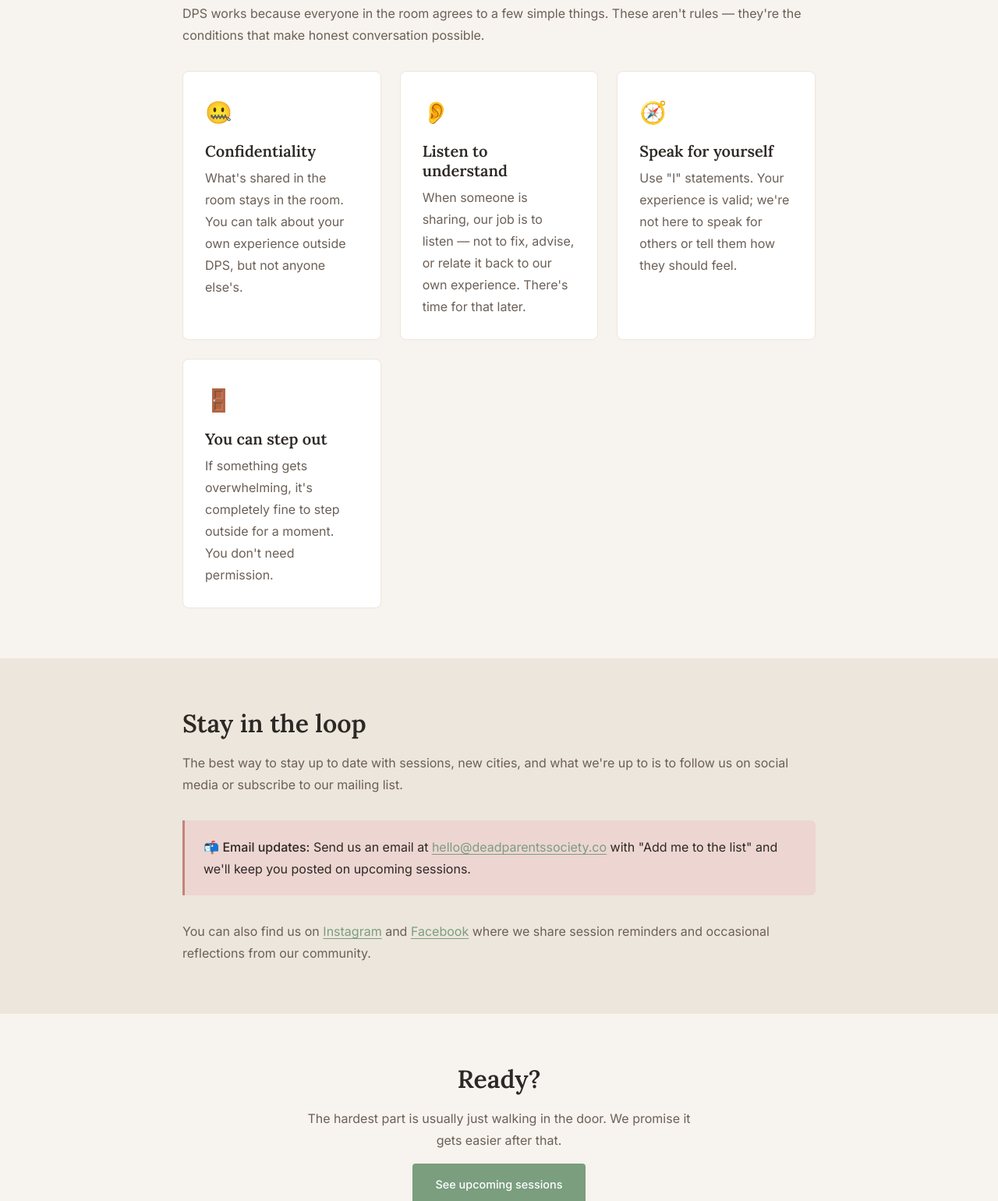
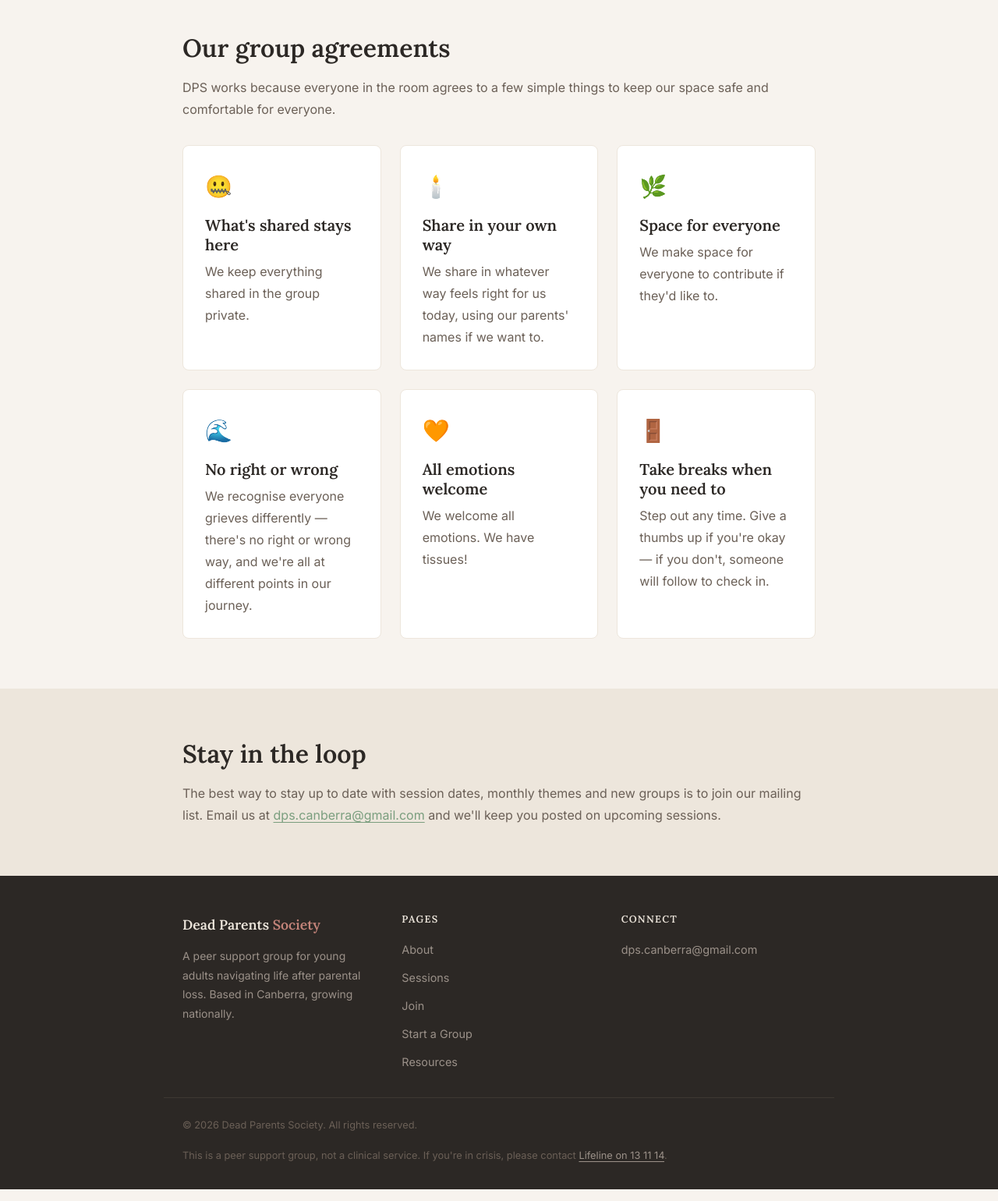
Before and after one commit to delatee/deadparentssociety.co, a plain HTML site: page join.html in a window 1280 px wide. Shown: the part 1260-2800 px from the top of the page at 78% size. Drawn offline with Linux system fonts and the light colour scheme.

Commit message:
Revised AI generated content for join.html
Updated the content on the join page to clarify group details and improve descriptions.

```diff
--- a/join.html
+++ b/join.html
@@ -4,7 +4,7 @@
   <meta charset="UTF-8" />
   <meta name="viewport" content="width=device-width, initial-scale=1.0" />
   <title>Join — Dead Parents Society</title>
-  <meta name="description" content="How to join Dead Parents Society. No application, no waiting list — just show up." />
+  <meta name="description" content="How to join Dead Parents Society" />
   <link rel="stylesheet" href="style.css" />
 </head>
 <body>
@@ -29,7 +29,7 @@
   <div class="container">
     <p class="hero-eyebrow">How to join</p>
     <h1>You're already welcome.</h1>
-    <p class="hero-lead">There's no application process, no waiting list, and no membership fee. If you've lost a parent and you're roughly in your 20s, you belong here.</p>
+    <p class="hero-lead">Our Canberra group is open for anyone to join at any time. If your parent or significant parental figure has died and you're aged 18 to approximately 30 then you are very welcome. We are not strict on the upper age limit and if there is enough interest we will set up a group for 30 to approximately 45 year olds so please let us know if that is you!</p>
   </div>
 </section>
 
@@ -49,24 +49,25 @@
         <div class="step-num">1</div>
         <div>
           <h3>Check the session calendar</h3>
-          <p>Head to the <a href="sessions.html">Sessions page</a> to find the next gathering near you. Sessions run monthly in Canberra, with more cities coming.</p>
+          <p>Head to the <a href="sessions.html">Sessions page</a> to find the next gathering near you. Sessions run monthly in Canberra, with more cities and online sessions coming soon.</p>
         </div>
       </div>
       <div class="step">
         <div class="step-num">2</div>
         <div>
-          <h3>Let us know you're coming (optional)</h3>
-          <p>You don't have to, but it helps us prepare the space. Drop us an email at <a href="mailto:hello@deadparentssociety.co">hello@deadparentssociety.co</a> or send us a message on Instagram or Facebook.</p>
+          <h3>Let us know you're coming and join our mailing list (optional)</h3>
+          <p>You don't have to, but it helps us prepare the space. Drop us an email at <a href="mailto:dps.canberra@gmail.com">dps.canberra@gmail.com</a> to let us know you're coming or to join our mailing list to be notified of each session.</p>
         </div>
       </div>
       <div class="step">
         <div class="step-num">3</div>
         <div>
           <h3>Show up</h3>
-          <p>That's it. Come as you are. Bring a friend if it helps, or come alone — lots of people do. Doors open 15 minutes before the session starts.</p>
+          <p>Come as you are. We provide a structured conversation exploring a new theme each month.</p>
         </div>
       </div>
     </div>
+    <p>Once you've attended a session you can join our WhatsApp group to stay connected to other members.</p>
   </div>
 </section>
 
@@ -80,28 +81,38 @@
 <section>
   <div class="container">
     <h2>Our group agreements</h2>
-    <p>DPS works because everyone in the room agrees to a few simple things. These aren't rules — they're the conditions that make honest conversation possible.</p>
+    <p>DPS works because everyone in the room agrees to a few simple things to keep our space safe and comfortable for everyone.</p>
 
     <div class="card-grid">
       <div class="card">
         <div class="card-icon">🤐</div>
-        <h3>Confidentiality</h3>
-        <p>What's shared in the room stays in the room. You can talk about your own experience outside DPS, but not anyone else's.</p>
+        <h3>What's shared stays here</h3>
+        <p>We keep everything shared in the group private.</p>
       </div>
       <div class="card">
-        <div class="card-icon">👂</div>
-        <h3>Listen to understand</h3>
-        <p>When someone is sharing, our job is to listen — not to fix, advise, or relate it back to our own experience. There's time for that later.</p>
+        <div class="card-icon">🕯️</div>
+        <h3>Share in your own way</h3>
+        <p>We share in whatever way feels right for us today, using our parents' names if we want to.</p>
       </div>
       <div class="card">
-        <div class="card-icon">🧭</div>
-        <h3>Speak for yourself</h3>
-        <p>Use "I" statements. Your experience is valid; we're not here to speak for others or tell them how they should feel.</p>
+        <div class="card-icon">🌿</div>
+        <h3>Space for everyone</h3>
+        <p>We make space for everyone to contribute if they'd like to.</p>
+      </div>
+      <div class="card">
+        <div class="card-icon">🌊</div>
+        <h3>No right or wrong</h3>
+        <p>We recognise everyone grieves differently — there's no right or wrong way, and we're all at different points in our journey.</p>
+      </div>
+      <div class="card">
+        <div class="card-icon">🧡</div>
+        <h3>All emotions welcome</h3>
+        <p>We welcome all emotions. We have tissues!</p>
       </div>
       <div class="card">
         <div class="card-icon">🚪</div>
-        <h3>You can step out</h3>
-        <p>If something gets overwhelming, it's completely fine to step outside for a moment. You don't need permission.</p>
+        <h3>Take breaks when you need to</h3>
+        <p>Step out any time. Give a thumbs up if you're okay — if you don't, someone will follow to check in.</p>
       </div>
     </div>
   </div>
@@ -111,22 +122,7 @@
 <section class="band">
   <div class="container">
     <h2>Stay in the loop</h2>
-    <p>The best way to stay up to date with sessions, new cities, and what we're up to is to follow us on social media or subscribe to our mailing list.</p>
-
-    <div class="callout">
-      <p>📬 <strong>Email updates:</strong> Send us an email at <a href="mailto:hello@deadparentssociety.co">hello@deadparentssociety.co</a> with "Add me to the list" and we'll keep you posted on upcoming sessions.</p>
-    </div>
-
-    <p style="margin-top: 1.5rem;">You can also find us on <a href="#">Instagram</a> and <a href="#">Facebook</a> where we share session reminders and occasional reflections from our community.</p>
-  </div>
-</section>
-
-<!-- CTA -->
-<section>
-  <div class="container" style="text-align: center; max-width: 560px;">
-    <h2>Ready?</h2>
-    <p>The hardest part is usually just walking in the door. We promise it gets easier after that.</p>
-    <a href="sessions.html" class="btn btn-primary">See upcoming sessions</a>
+    <p>The best way to stay up to date with session dates, monthly themes and new groups is to join our mailing list. Email us at <a href="mailto:dps.canberra@gmail.com">dps.canberra@gmail.com</a> and we'll keep you posted on upcoming sessions.</p>
   </div>
 </section>
 
@@ -134,7 +130,7 @@
   <div class="footer-inner">
     <div class="footer-brand">
       <div class="footer-logo">Dead Parents <span>Society</span></div>
-      <p>A peer support group for young adults navigating life after loss. Based in Canberra, growing nationally.</p>
+      <p>A peer support group for young adults navigating life after parental loss. Based in Canberra, growing nationally.</p>
     </div>
     <nav class="footer-nav" aria-label="Footer navigation">
       <h4>Pages</h4>
@@ -149,14 +145,12 @@
     <div class="footer-connect">
       <h4>Connect</h4>
       <ul>
-        <li><a href="mailto:hello@deadparentssociety.co">hello@deadparentssociety.co</a></li>
-        <li><a href="#">Instagram</a></li>
-        <li><a href="#">Facebook</a></li>
+        <li><a href="mailto:dps.canberra@gmail.com">dps.canberra@gmail.com</a></li>
       </ul>
     </div>
   </div>
   <div class="footer-bottom">
-    <p>© 2025 Dead Parents Society. All rights reserved.</p>
+    <p>© 2026 Dead Parents Society. All rights reserved.</p>
     <p>This is a peer support group, not a clinical service. If you're in crisis, please contact <a href="https://www.lifeline.org.au" style="color:#9B9189">Lifeline on 13 11 14</a>.</p>
   </div>
 </footer>
```
